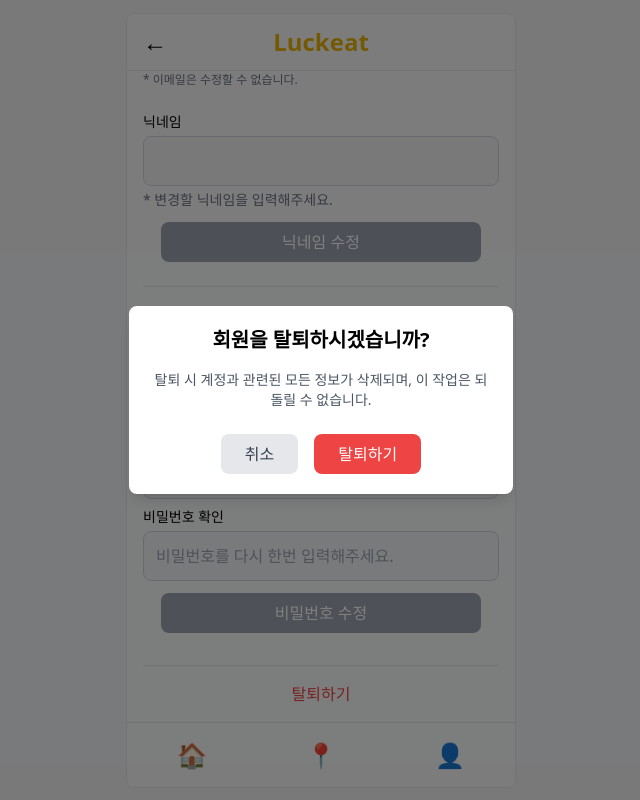
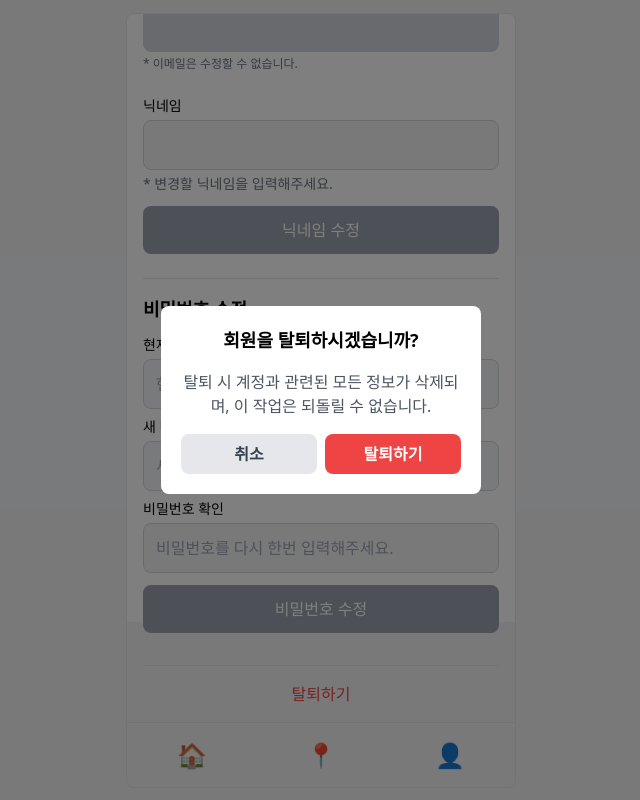
Before and after one commit to wonajin/luckeat-fe, a React (Vite) app: page /edit-profile in a window 1280 px wide. Both pictures are taken after a click on the button "탈퇴하기". Shown: the whole page, without its empty margins (319-959 px from the left). Built offline with nearby package versions, Linux system fonts and the light colour scheme.

Commit message:
style: 회원정보 수정 페이지 UI 개선 및 기능 수정

```diff
--- a/src/pages/EditProfilePage.jsx
+++ b/src/pages/EditProfilePage.jsx
@@ -157,7 +157,7 @@ function EditProfilePage() {
           navigate('/')
         }, 1500)
       } else {
-        if (result.message.includes('중복')) {
+        if (result.message && result.message.includes('중복')) {
           setNicknameError('중복된 닉네임입니다.')
         } else {
           setNicknameError(result.message || '닉네임 수정에 실패했습니다.')
@@ -217,8 +217,9 @@ function EditProfilePage() {
         }, 1500)
       } else {
         if (
-          result.message.includes('현재 비밀번호') ||
-          result.message.includes('일치하지 않')
+          result.message &&
+          (result.message.includes('현재 비밀번호') ||
+            result.message.includes('일치하지 않'))
         ) {
           setCurrentPasswordError('현재 비밀번호가 일치하지 않습니다.')
         } else {
@@ -256,10 +257,10 @@ function EditProfilePage() {
   }
 
   return (
-    <div className="flex flex-col h-full bg-gray-50">
+    <div className="flex flex-col h-full bg-white">
       <Header title="회원정보 수정" onBack={() => navigate('/mypage')} />
 
-      <div className="flex-1 overflow-y-auto p-4">
+      <div className="flex-1 p-4">
         <h1 className="text-2xl font-bold text-center mb-6">회원정보 수정</h1>
 
         {/* 이메일 표시 (수정 불가) */}
@@ -294,14 +295,14 @@ function EditProfilePage() {
             <p className="text-red-500 text-sm mt-1">* {nicknameError}</p>
           )}
 
-          <div className="mt-3 flex justify-center">
+          <div className="mt-3">
             <button
               onClick={handleNicknameSubmit}
               disabled={isLoading || isNicknameSame || !!nicknameError}
-              className={`px-4 py-2 rounded-lg w-full max-w-xs ${
+              className={`px-4 py-3 rounded-lg w-full ${
                 isLoading || isNicknameSame || !!nicknameError
                   ? 'bg-gray-400 cursor-not-allowed'
-                  : 'bg-[#F7B32B] hover:bg-[#E09D18]'
+                  : 'bg-[#F7B32B] hover:bg-[#E09D18] active:bg-[#D08D08]'
               } text-white font-medium transition-colors`}
             >
               {isLoading ? '처리 중...' : '닉네임 수정'}
@@ -356,7 +357,7 @@ function EditProfilePage() {
             </p>
           )}
 
-          <div className="mt-3 flex justify-center">
+          <div className="mt-3">
             <button
               onClick={handlePasswordSubmit}
               disabled={
@@ -367,7 +368,7 @@ function EditProfilePage() {
                 passwordsNotMatch ||
                 !!passwordError
               }
-              className={`px-4 py-2 rounded-lg w-full max-w-xs ${
+              className={`px-4 py-3 rounded-lg w-full ${
                 isLoading ||
                 !currentPassword ||
                 !newPassword ||
@@ -375,7 +376,7 @@ function EditProfilePage() {
                 passwordsNotMatch ||
                 !!passwordError
                   ? 'bg-gray-400 cursor-not-allowed'
-                  : 'bg-[#F7B32B] hover:bg-[#E09D18]'
+                  : 'bg-[#F7B32B] hover:bg-[#E09D18] active:bg-[#D08D08]'
               } text-white font-medium transition-colors`}
             >
               {isLoading ? '처리 중...' : '비밀번호 수정'}
@@ -387,7 +388,7 @@ function EditProfilePage() {
         <div className="mt-8 border-t pt-4 flex justify-center">
           <button
             onClick={() => setShowDeleteModal(true)}
-            className="text-red-500 hover:text-red-700 font-medium hover:underline"
+            className="text-red-500 hover:text-red-700 active:text-red-800 font-medium hover:underline"
             disabled={isLoading}
           >
             탈퇴하기
@@ -405,28 +406,30 @@ function EditProfilePage() {
       {/* 회원 탈퇴 확인 모달 */}
       {showDeleteModal && (
         <div className="fixed inset-0 bg-black bg-opacity-50 flex items-center justify-center z-50">
-          <div className="bg-white p-5 rounded-lg shadow-lg w-4/5 max-w-sm">
-            <h3 className="text-xl font-bold text-center mb-4">
+          <div className="bg-white rounded-lg p-5 w-4/5 max-w-xs">
+            <h3 className="font-bold text-lg text-center mb-4">
               회원을 탈퇴하시겠습니까?
             </h3>
-            <p className="text-sm text-gray-600 text-center mb-6">
+            <p className="text-center text-gray-600 mb-4">
               탈퇴 시 계정과 관련된 모든 정보가 삭제되며, 이 작업은 되돌릴 수
               없습니다.
             </p>
-            <div className="flex justify-center space-x-4">
+            <div className="flex space-x-2">
               <button
                 onClick={() => setShowDeleteModal(false)}
                 disabled={isLoading}
-                className="px-6 py-2 bg-gray-200 text-gray-700 font-medium rounded-lg hover:bg-gray-300"
+                className="flex-1 py-2 bg-gray-200 text-gray-700 font-bold rounded-lg active:bg-gray-300"
               >
                 취소
               </button>
               <button
                 onClick={handleDeleteAccount}
                 disabled={isLoading}
-                className={`px-6 py-2 ${
-                  isLoading ? 'bg-gray-400' : 'bg-red-500 hover:bg-red-600'
-                } text-white font-medium rounded-lg transition-colors`}
+                className={`flex-1 py-2 ${
+                  isLoading
+                    ? 'bg-gray-400'
+                    : 'bg-red-500 hover:bg-red-600 active:bg-red-700'
+                } text-white font-bold rounded-lg transition-colors`}
               >
                 {isLoading ? '처리 중...' : '탈퇴하기'}
               </button>
```
